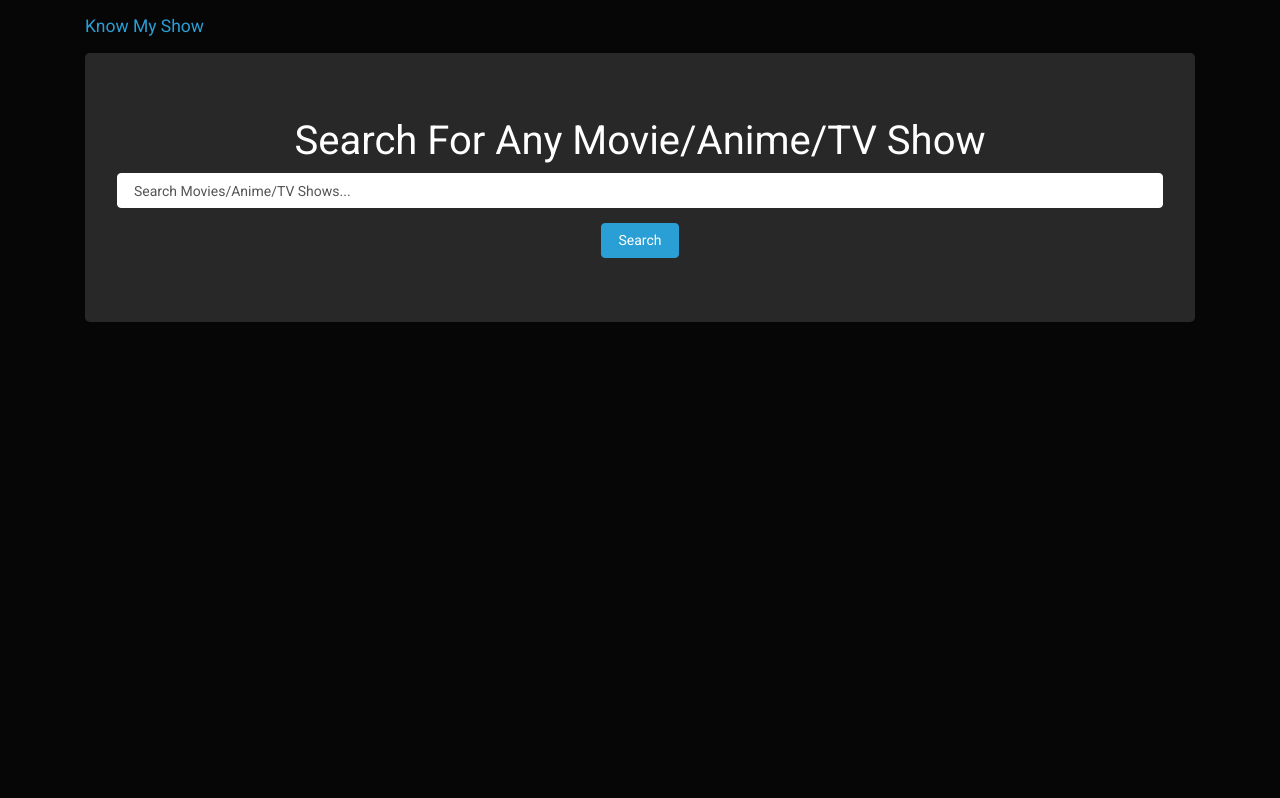
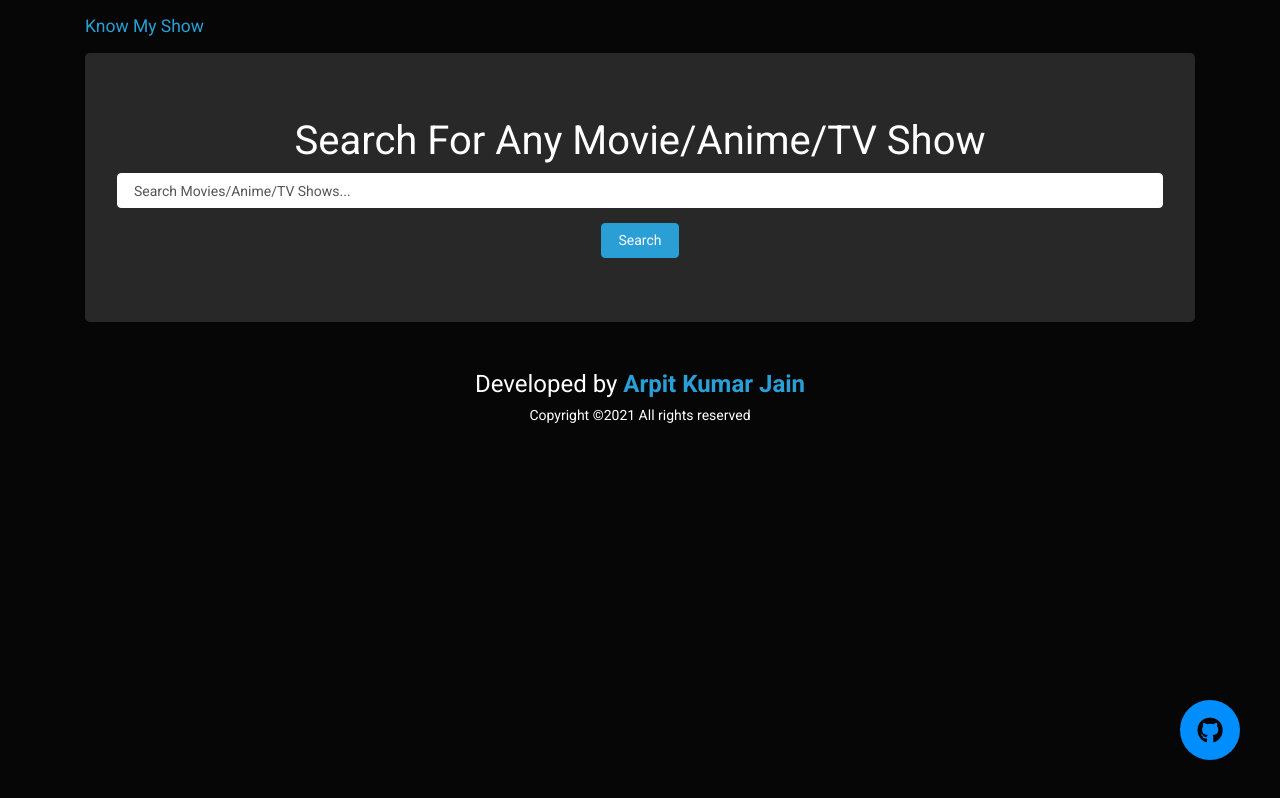
Before and after one commit to arpitkekri/KnowMyShow, a plain HTML site: page index.html in a window 1280 px wide. Drawn offline with nearby package versions, Linux system fonts and the light colour scheme.

Commit message:
Added GitHub button

```diff
--- a/css/style.css
+++ b/css/style.css
@@ -7,6 +7,44 @@
     display: flex;
     margin: auto;
     margin-top: 15px;
+}
+
+.float-btn{
+	position:fixed;
+	width:60px;
+	height:60px;
+	bottom:40px;
+	right:40px;
+	background-color:#008eff;
+	color:#060606;
+	border-radius:50px;
+	text-align:center;
+	/* box-shadow: 2px 2px 3px #999; */
+}
+
+.my-float-btn{
+font-size:26px;
+margin-top:18px;
+}
+
+.footer {
+position: relative;
+right: 0;
+bottom: 0;
+left: 0;
+/* background-color: #494D5F; */
+text-align: center;
+}
+/*
+.footer a {
+text-decoration: None;
+color: black;
+}
+*/
+.footer a:hover {
+/* text-decoration: None; */
+color: #FFF;
+/* opacity: .7; */
 }
 
 @media(min-width: 960px) {
@@ -29,3 +67,9 @@ h2{
 .col-md-8{
     max-width: 100%;
 }
+
+@media(max-width: 250px) {
+    .float-btn{
+        position: relative;
+    }
+}
--- a/index.html
+++ b/index.html
@@ -31,12 +31,29 @@
         <div id="movies" class="row"></div>
     </div>
 
+    <footer class="page-footer font-small mt-auto footer">
+        <a href="https://github.com/arpitkekri/KnowMyShow" target="_blank" class="float-btn" data-toggle="tooltip" title="Github repo">
+        <i class="fab fa-github my-float-btn" aria-hidden="true"></i>
+        </a>
+
+        <!-- Copyright -->
+        <div class="text-center py-3">
+          <h5>Developed by <span class="font-weight-bolder"><a href="https://github.com/arpitkekri" target="_blank">Arpit Kumar Jain</a></span></h5>
+          <h6>Copyright &copy;<script>
+              document.write(new Date().getFullYear());
+            </script> All rights reserved</h6>
+        </div>
+        <!-- Copyright -->
+      </footer>
+
     <!-- A content delivery network (CDN) refers to a geographically distributed group of servers that work together to provide fast delivery of Internet content. -->
     <!-- jQuery CDN => Content Delivery Network -->
     <script src="https://code.jquery.com/jquery-3.5.1.min.js"
     integrity="sha256-9/aliU8dGd2tb6OSsuzixeV4y/faTqgFtohetphbbj0="
     crossorigin="anonymous"></script>
     <script src="https://unpkg.com/axios/dist/axios.min.js"></script>  <!-- axios CDN -->
+    <script src="https://use.fontawesome.com/e9f0351518.js"></script>
+    <script src="https://kit.fontawesome.com/3bdf410d3f.js" crossorigin="anonymous"></script>
     <script src="./js/main.js"></script> <!-- Our js -->
 </body>
 </html>
```
Also changed, not shown: movie.html (+19 -0 lines).
